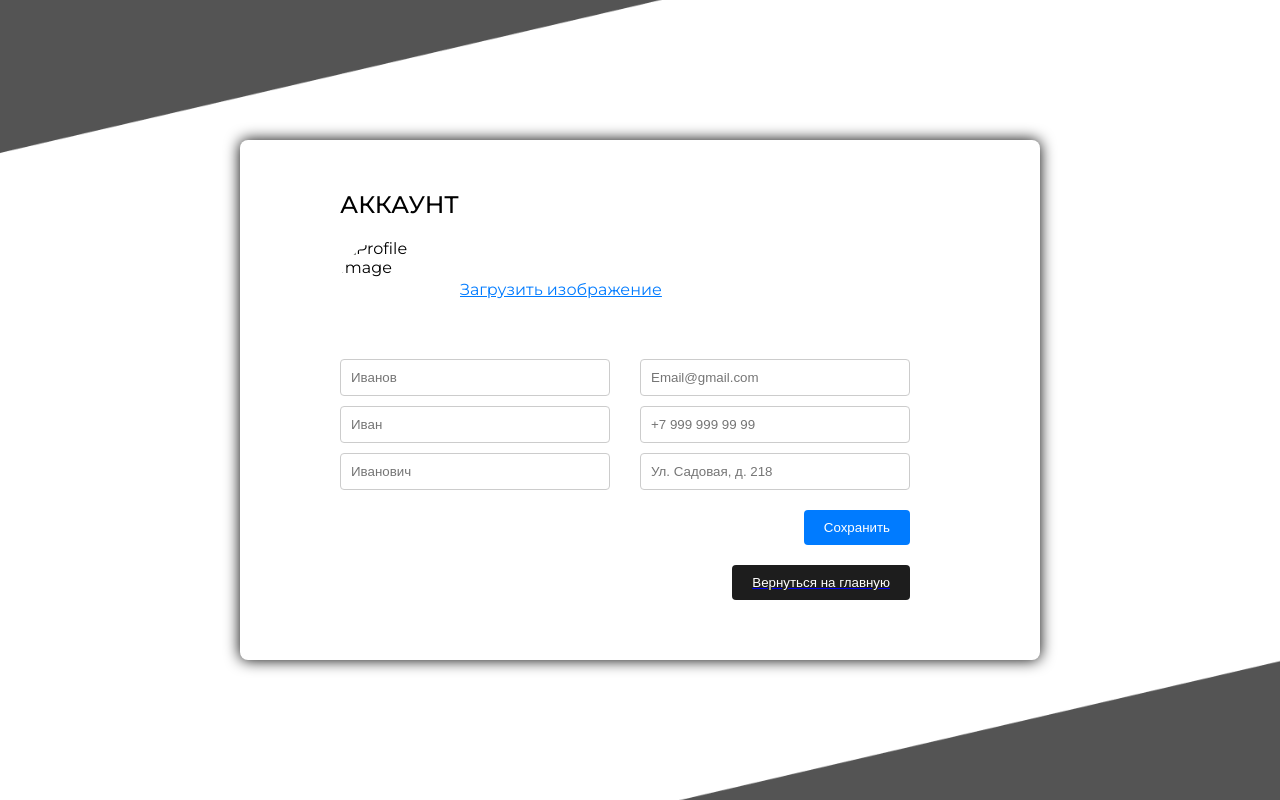
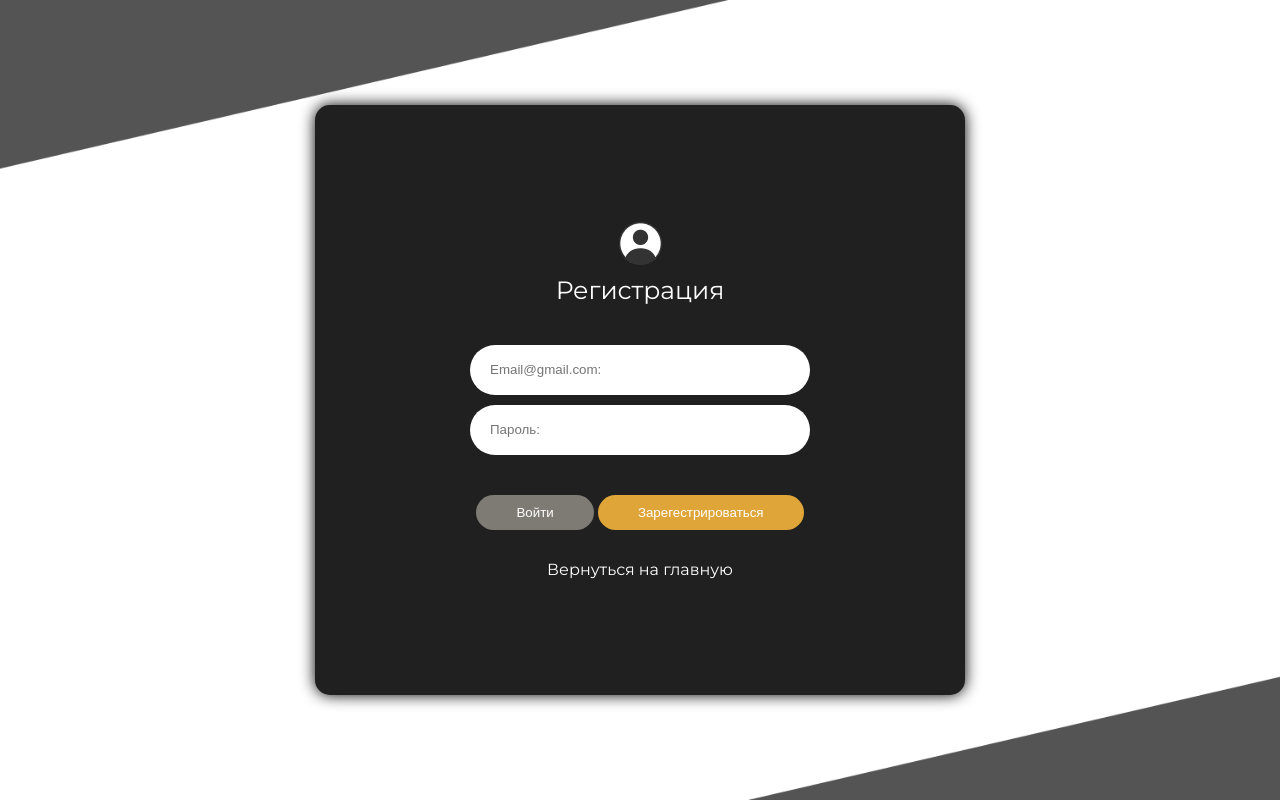
Before and after one commit to Zhukov531/plott, a Flask app: page /profile in a window 1280 px wide. Run offline with Flask 3, Linux system fonts and the light colour scheme; some libraries are stand-ins or nearby versions.

Commit message:
profile edit

```diff
--- a/static/css/profile.css
+++ b/static/css/profile.css
@@ -1,83 +1,86 @@
 @import url('https://fonts.googleapis.com/css2?family=Montserrat:ital,wght@0,100..900;1,100..900&display=swap');
 
-body {
-            font-family: montserrat;
-            display: flex;
-            justify-content: center;
-            align-items: center;
-            height: 100vh;
+body{
+    font-family: Montserrat;
     margin: 0;
+    padding: 0;
     background: url(../img/bgProfile.png);
-            background-position: center;
-            background-repeat: no-repeat;
     background-size: cover;
 }
-        .container {
-            background-color: white;
-            /* border: 1px solid #ffffff; */
-            border-radius: 8px;
-            padding: 50px 100px;
-            max-width: 600px;
-            width: 100%;
-            box-shadow: 0 0 15px black;
-        }
-        .header {
-            font-size: 24px;
-            font-weight: 500;
-            margin-bottom: 20px;
-
-        }
-        .profile-image {
+.aut {
+    height: 100vh;
+    /* background-color: #fff; */
     display: flex;
     align-items: center;
-            margin-bottom: 20px;
+    justify-content: center;
 }
-        .profile-image img {
-            border-radius: 50%;
-            width: 100px;
-            height: 100px;
-            margin-right: 20px;
+.aut-content {
+    width: 650px;
+    height: 590px;
+    border-radius: 15px;
+    box-shadow: 0 0 15px black;
+    background-color: #202020;
+    color: white;
+    display: flex;
+    flex-direction: column;
+    align-items: center;
+    justify-content: center;
 }
-        .profile-image input {
-            display: none;
+.aut-avatar-name {
+    display: flex;
+    flex-direction: column;
+    align-items: center;
+    justify-content: center;
+    font-size: 25px;
 }
-        .profile-image label {
+.aut-avatar-name p{
+    margin: 10px;
+}
+.aut-form {
+    margin-top: 30px;
+    /* background-color: red; */
+    display: flex;
+    flex-direction: column;
+    align-items: center;
+    justify-content: center;
+}
+.aut-pass input, .aut-email input, .aut-phone input{
+    width: 300px;
+    height: 50px;
+    padding: 0 20px;
+    border-radius: 30px;
+    border: none;
+    margin-bottom: 10px;
+    background-color: white;
+}
+.join{
+    padding: 10px 40px;
+    border-radius: 30px;
+    border: none;
+    margin-top: 30px;
     cursor: pointer;
-            color: #007bff;
-            text-decoration: underline;
+    background-color: #7E7B74;
+    color: white;
 }
-        .form-group {
-            display: flex;
-            justify-content: space-between;
-            margin-bottom: 10px;
+.join:active{
+    background-color: #9a9a9a;
+    color: white;
 }
-        .form-group input {
-            width: 48%;
-            padding: 10px;
-            border: 1px solid #ccc;
-            border-radius: 4px;
-            margin-right: 30px;
+.regist{
+    padding: 10px 40px;
+    border-radius: 30px;
+    border: none;
+    margin-top: 30px;
+    cursor: pointer;
+    background: #DFA539;
+    color: white;
 }
-        .form-group:last-child {
-            justify-content: flex-start;
+.regist:active{
+    background: #946d25;
+    color: white;
 }
-        .save-button, .toHome {
-            display: block;
-            margin: 20px 0 10px auto;
-            padding: 10px 20px;
-            background-color: #007bff;
+.backtohome{
+    margin-top: 30px;
     color: white;
-            border: none;
-            border-radius: 4px;
-            cursor: pointer;
-            margin-right: 30px;
+    text-decoration: none;
 }
-        .save-button:hover {
-            background-color: #0056b3;
-        }
-        .toHome{
-            background-color: #1d1d1d;
-        }
-        .toHome:hover{
-            background-color: #545454;
-        }
--- a/templates/profile.html
+++ b/templates/profile.html
@@ -1,33 +1,35 @@
 <!DOCTYPE html>
-<html lang="ru">
+<html lang="en">
 <head>
     <meta charset="UTF-8">
     <meta name="viewport" content="width=device-width, initial-scale=1.0">
-    <title>Аккаунт</title>
+    <title>Document</title>
     <link rel="stylesheet" href="../static/css/profile.css">
 </head>
 <body>
-    <div class="container">
-        <div class="header">АККАУНТ</div>
-        <div class="profile-image">
-            <img src="https://via.placeholder.com/100" alt="Profile Image">
-            <label for="upload">Загрузить изображение</label>
-            <input type="file" id="upload">
+    <div class="aut">
+        <div class="aut-content">
+            <div class="aut-avatar-name">
+                <img src="../static/img/avatar-logo.png" alt="">
+                <p>Регистрация</p>
+            </div>
+            <div class="aut-form">
+
+                <div class="aut-email">
+                    <input type="email" name="aut-email" id="" placeholder="Email@gmail.com:">
+                </div>
+                <div class="aut-pass">
+                    <input type="password" name="password" id="" placeholder="Пароль:">
+                </div>
+                <div class="void">
+                    <input class="join" type="button" name="aut-btn" id="" value="Войти">
+                    <input class="regist" type="button" name="aut-btn" id="" value="Зарегестрироваться">
+                </div>
+            </div>
+
+            <a class="backtohome" href="./">Вернуться на главную</a>
+
         </div>
-        <div class="form-group">
-            <input type="text" placeholder="Иванов">
-            <input type="email" placeholder="Email@gmail.com">
-        </div>
-        <div class="form-group">
-            <input type="text" placeholder="Иван">
-            <input type="tel" placeholder="+7 999 999 99 99">
-        </div>
-        <div class="form-group">
-            <input type="text" placeholder="Иванович">
-            <input type="text" placeholder="Ул. Садовая, д. 218">
-        </div>
-        <button class="save-button">Сохранить</button>
-        <a href="./index.html"><button class="toHome">Вернуться на главную</button></a>
     </div>
 </body>
 </html>
```
Also changed, not shown: templates/auth.html (+5 -2 lines). Lines whose indentation alone changed are shown as unchanged.
